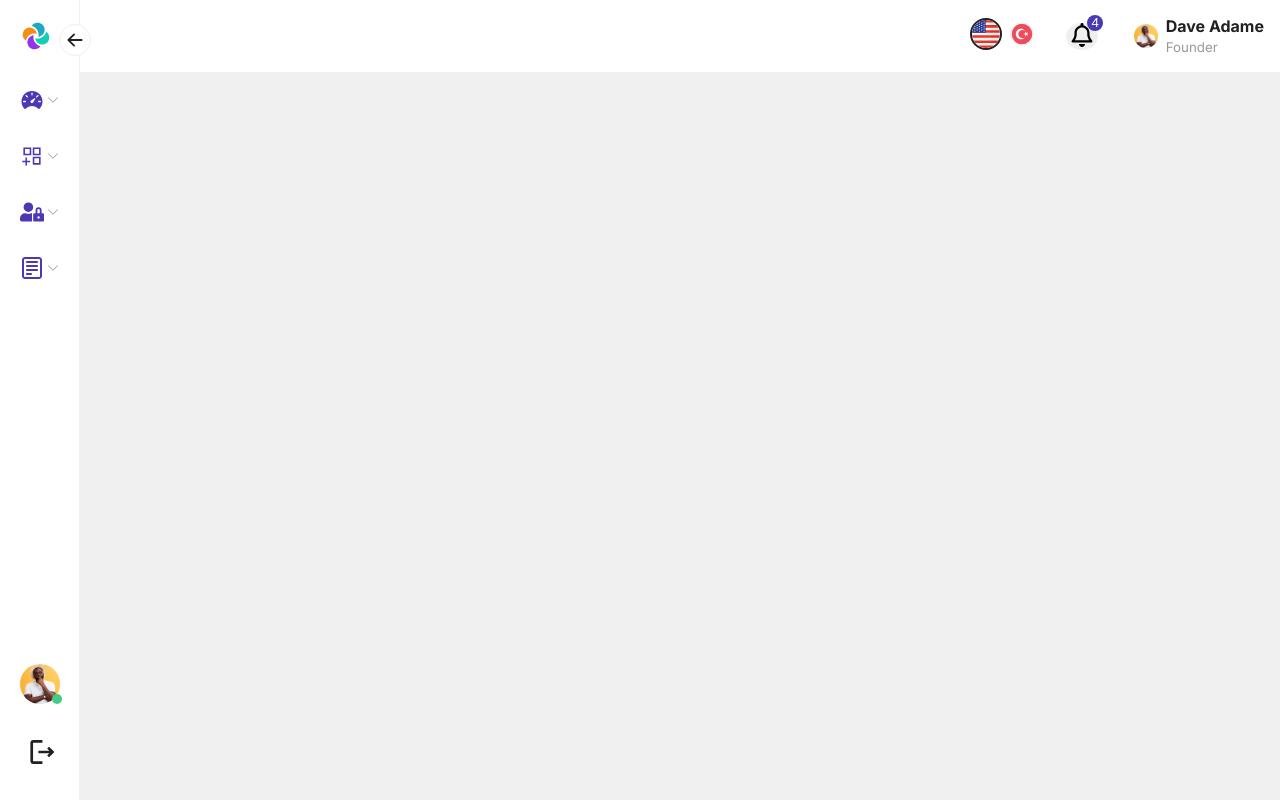
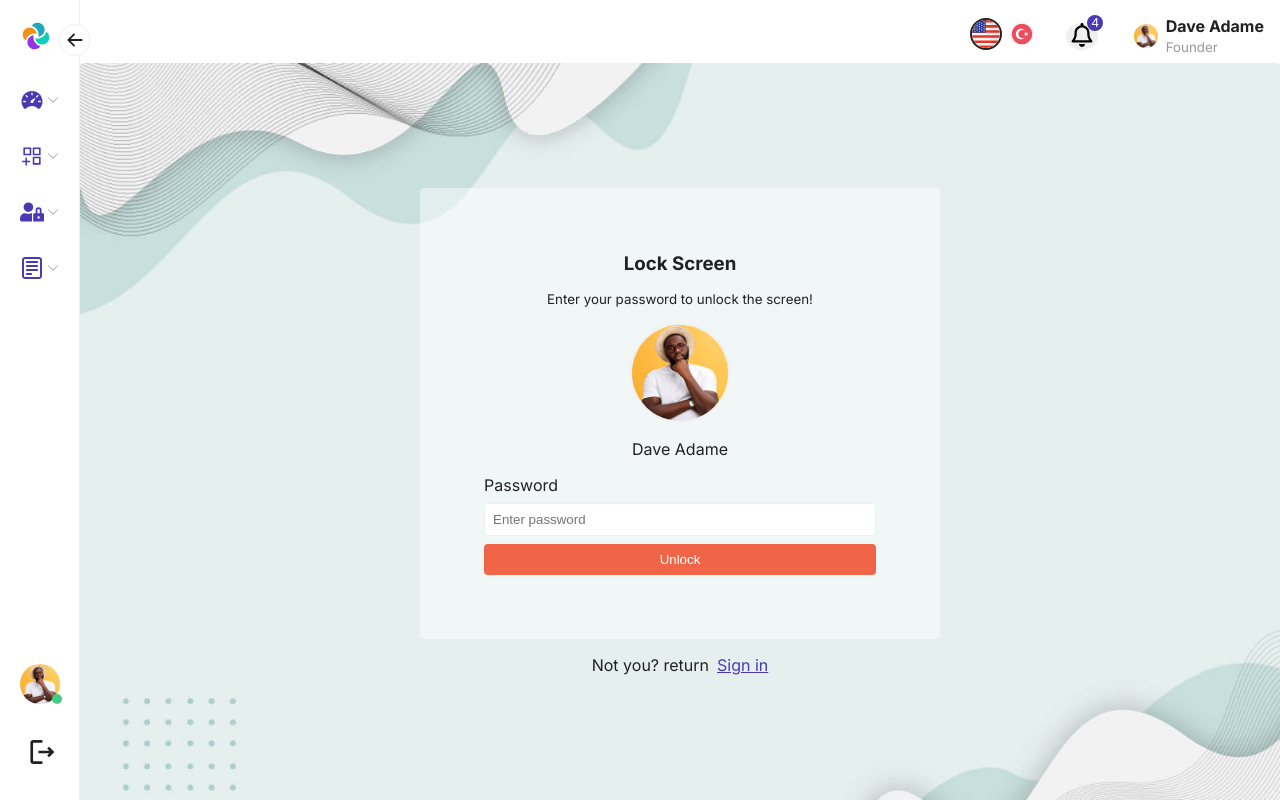
Before and after one commit to OzgeCetin43/ModernDashboard, a React (Vite) app: page /lock-screen in a window 1280 px wide. Built offline with nearby package versions, Linux system fonts and the light colour scheme.

Commit message:
lock screen page created

```diff
--- /dev/null
+++ b/src/components/Lock/Lock.css
@@ -0,0 +1,82 @@
+.lock-container {
+  background-image: url("../../assets/images/lock-screen-bg.jpg");
+  background-size: cover;
+  position: relative;
+  top: 63px;
+  border-radius: 0.25rem;
+  padding: 5rem;
+  display: flex;
+  flex-direction: column;
+  align-items: center;
+  justify-content: center;
+  gap: 1rem;
+  height: calc(100vh - 63px);
+}
+
+.lock-container-content {
+  background-color: #ffffff75;
+  padding: 4rem;
+  border-radius: 0.25rem;
+  border-radius: 0.25rem;
+  display: flex;
+  flex-direction: column;
+  align-items: center;
+  justify-content: center;
+  gap: 1rem;
+  width: 50%;
+}
+
+.lock-sign-in-container {
+  display: flex;
+  align-items: center;
+  gap: 0.5rem;
+}
+
+.lock-sign-in-container a {
+  text-decoration: underline;
+  color: #4b38b3;
+}
+
+.lock-container-content img {
+  width: 100px;
+  height: 100px;
+  border-radius: 50%;
+  border: 2px solid #f0f0f0;
+}
+
+.lock-container-content form {
+  display: flex;
+  flex-direction: column;
+  justify-content: center;
+  gap: 0.5rem;
+  width: 100%;
+}
+
+.lock-container-content form input,
+.lock-container-content form button {
+  width: 100%;
+  padding: 0.5rem;
+  border: none;
+  outline: none;
+  border-radius: 0.25rem;
+}
+
+.lock-container-content form input {
+  border: 1px solid #f0f0f0;
+}
+
+.unlock-button {
+  cursor: pointer;
+  background-color: #f06548;
+  color: #fff;
+}
+
+@media (max-width: 920px) {
+  .lock-container {
+    padding: 1rem;
+  }
+
+  .lock-container-content {
+    width: 100%;
+  }
+}
--- /dev/null
+++ b/src/components/Lock/index.tsx
@@ -0,0 +1,33 @@
+import React from "react";
+
+import avatar from "../../assets/images/avatar.jpg";
+
+import "./Lock.css";
+import { Link } from "react-router-dom";
+
+export const Lock: React.FC = () => {
+  return (
+    <div className="lock-container">
+      <div className="lock-container-content">
+        <h3>Lock Screen</h3>
+        <small>Enter your password to unlock the screen!</small>
+        <img src={avatar} alt="avatar" />
+        <p>Dave Adame</p>
+        <form className="lock-form">
+          <label htmlFor="password">Password</label>
+          <input
+            type="password"
+            name="password"
+            id="password"
+            placeholder="Enter password"
+          />
+          <button className="unlock-button">Unlock</button>
+        </form>
+      </div>
+      <div className="lock-sign-in-container">
+        <p>Not you? return </p>
+        <Link to="sign-in">Sign in</Link>
+      </div>
+    </div>
+  );
+};
--- a/src/components/index.tsx
+++ b/src/components/index.tsx
@@ -11,9 +11,10 @@ export * from "./ProfileDocuments";
 export * from "./ChatMessages";
 export * from "./KanbanTaskBoard";
 export * from "./FAQs";
+export * from "./UserBalance";
 export * from "./ProfileSettings";
 export * from "./PersonalDetails";
 export * from "./ChangePassword";
 export * from "./Experience";
 export * from "./PrivacyPolicy";
-export * from "./UserBalance";
+export * from "./Lock";
--- /dev/null
+++ b/src/pages/LockScreen/index.tsx
@@ -0,0 +1,11 @@
+import React from "react";
+
+import { Lock } from "../../components";
+
+export const LockScreen: React.FC = () => {
+  return (
+    <>
+      <Lock />
+    </>
+  );
+};
--- a/src/pages/index.tsx
+++ b/src/pages/index.tsx
@@ -5,3 +5,4 @@ export * from "./TaskBoard";
 export * from "./Help";
 export * from "./Settings";
 export * from "./Balance";
+export * from "./LockScreen";
--- a/src/routers/Routers.tsx
+++ b/src/routers/Routers.tsx
@@ -6,6 +6,7 @@ import {
   Chat,
   Help,
   Home,
+  LockScreen,
   Settings,
   TaskBoard,
   UserProfile,
@@ -21,6 +22,7 @@ const Routers: React.FC = () => {
       <Route path="/help" element={<Help />} />
       <Route path="/user-balance" element={<Balance />} />
       <Route path="/user-settings" element={<Settings />} />
+      <Route path="/lock-screen" element={<LockScreen />} />
     </Routes>
   );
 };
```
Also changed, not shown: src/assets/images/lock-screen-bg.jpg (added).
